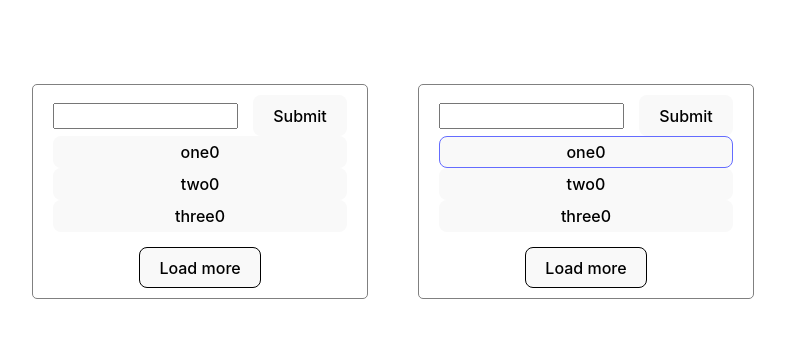
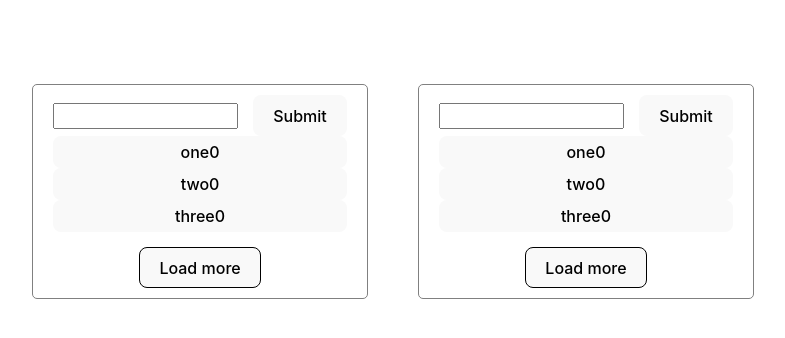
Before and after one commit to romain-trotard/xstate-mapping, a React (Vite) app: page / in a window 1280 px wide. In both pictures the pointer is over the button 832 px from the left and 152 px from the top of the page. Shown: the top 338 px of the page, without its empty margins (247-1032 px from the left). Built offline with nearby package versions, Linux system fonts and the light colour scheme.

Commit message:
Do not see that value is selectable when it s not

```diff
--- a/src/App.tsx
+++ b/src/App.tsx
@@ -260,6 +260,8 @@ function App() {
     const isLoadingSecondList = state.matches('secondList.loading');
     const isLoadingMoreSecondList = state.matches('secondList.loadingMore');
 
+    const isFirstListValueSelected = state.matches('selection.valueFirstListSelected');
+
 
     useEffect(() => {
         if (message) {
@@ -284,6 +286,7 @@ function App() {
                     selectedValue={state.context.secondListSelectedValue}
                     loadMore={() => send('LOAD_MORE_SECOND_LIST')} onSearch={(search) => send('SEARCH_SECOND_LIST', { search })}
                     items={state.context.secondList.values}
+                    selectable={isFirstListValueSelected}
                     onSelect={(value) => send('SELECT_VALUE_SECOND_LIST', { value: value })} />
             </div>
         </>
--- a/src/components/List.module.css
+++ b/src/components/List.module.css
@@ -21,6 +21,14 @@
     color: red;
 }
 
+.notSelectable:focus,
+.notSelectable:focus-visible,
+.notSelectable:hover {
+    outline: none;
+    box-shadow: none;
+    border-color: transparent;
+}
+
 .search {
     display: flex;
     flex-direction: row;
--- a/src/components/List.tsx
+++ b/src/components/List.tsx
@@ -15,6 +15,7 @@ export default function List({
     onSelect,
     selectedValue,
     loadMore,
+    selectable = true,
 }: {
     onSearch: (search: string) => void;
     loading: boolean;
@@ -23,6 +24,7 @@ export default function List({
     onSelect: (code: string) => void;
     selectedValue?: string;
     loadMore: () => void;
+    selectable?: boolean;
 }) {
     const [search, setSearch] = useState('');
 
@@ -39,7 +41,8 @@ export default function List({
                         {items.map((value) => (
                             <button
                                 key={value.code}
-                                className={clsx(css.item, value.code === selectedValue && css.selectedItem)}
+                                tabIndex={!selectable ? -1 : undefined}
+                                className={clsx(css.item, value.code === selectedValue && css.selectedItem, !selectable && css.notSelectable)}
                                 onClick={() => onSelect(value.code)}>
                                 {value.label}
                             </button>
```
